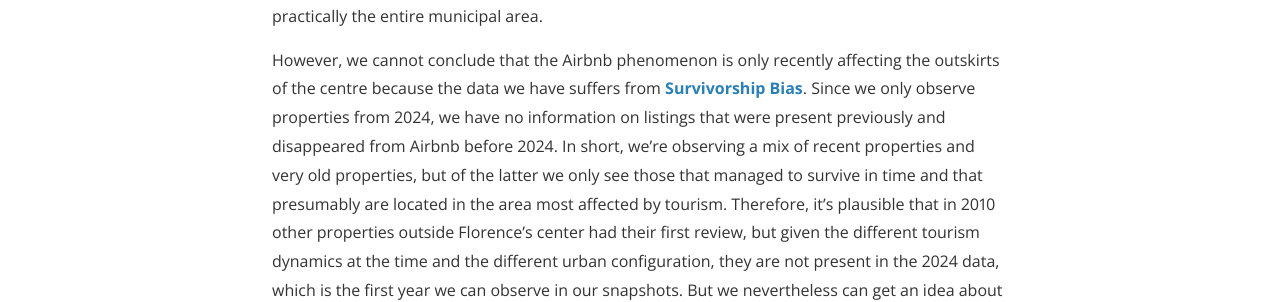
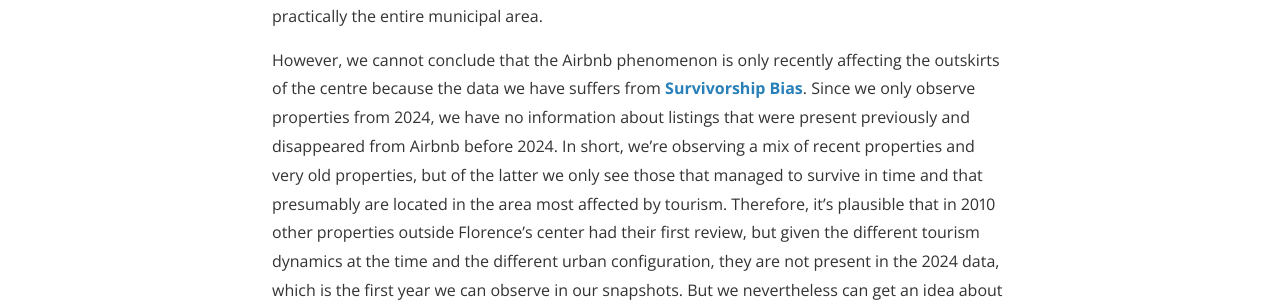
Before and after one commit to bernomone/citybreaking, a Jekyll site: the page built from _posts/2025-09-08-florence-trends.md, in a window 1280 px wide and 900 px high, scrolled down 2629 px. Shown: the part 183-485 px from the top of the window. Built offline with Jekyll 4.4.1, drawn with Linux system fonts in a browser that asks for light colours; nearby versions of some CDN libraries; some of the changed text lies outside the part shown.

Commit message:
feat: fixed some things

```diff
--- a/_posts/2025-09-08-florence-trends.md
+++ b/_posts/2025-09-08-florence-trends.md
@@ -42,7 +42,7 @@ For each property we have its precise geolocation. So let's see which areas are
 
 You can clearly see that initially the few Airbnbs are found almost exclusively in the historic center ("Centro storico"), and gradually begin to spread beyond until in recent years they encompass practically the entire municipal area.
 
-However, we cannot conclude that the Airbnb phenomenon is only recently affecting the outskirts of the centre because the data we have suffers from [**Survivorship Bias**](https://en.wikipedia.org/wiki/Survivorship_bias). Since we only observe properties from 2024, we have no information on listings that were present previously and disappeared from Airbnb before 2024.
+However, we cannot conclude that the Airbnb phenomenon is only recently affecting the outskirts of the centre because the data we have suffers from [**Survivorship Bias**](https://en.wikipedia.org/wiki/Survivorship_bias). Since we only observe properties from 2024, we have no information about listings that were present previously and disappeared from Airbnb before 2024.
 In short, we're observing a mix of recent properties and very old properties, but of the latter we only see those that managed to survive in time and that presumably are located in the area most affected by tourism. Therefore, it's plausible that in 2010 other properties outside Florence's center had their first review, but given the different tourism dynamics at the time and the different urban configuration, they are not present in the 2024 data, which is the first year we can observe in our snapshots.
 But we nevertheless can get an idea about long-lasting properties.
 
```
Also changed, not shown: other parts of _posts/2025-09-08-florence-trends.md (+1 -1 lines).
